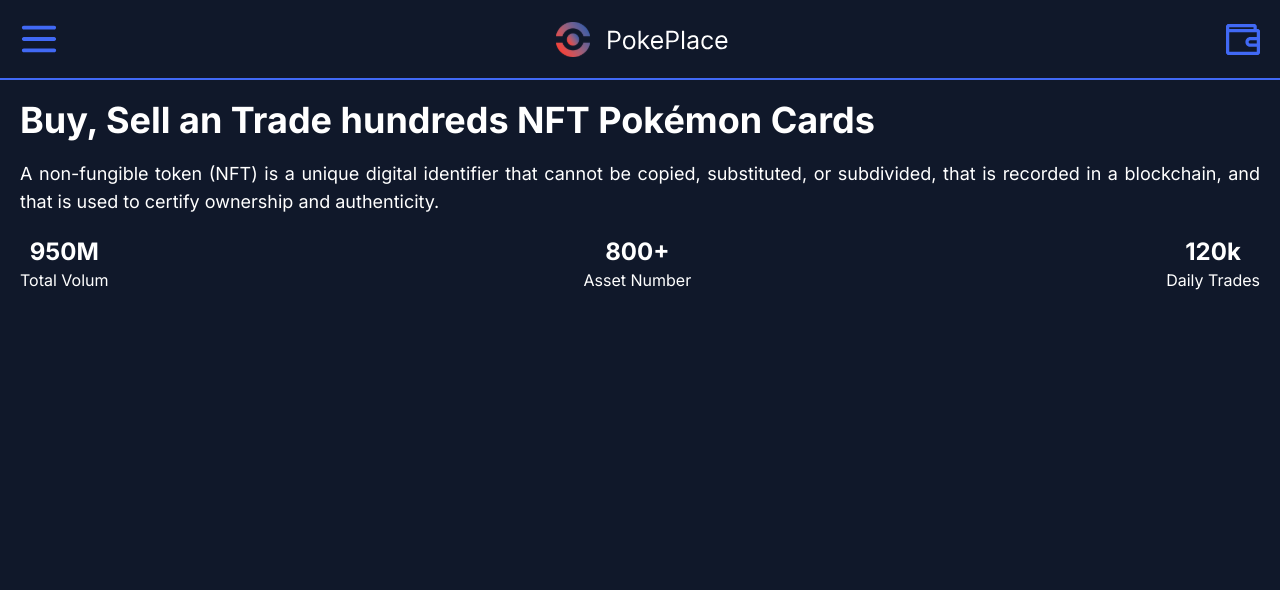
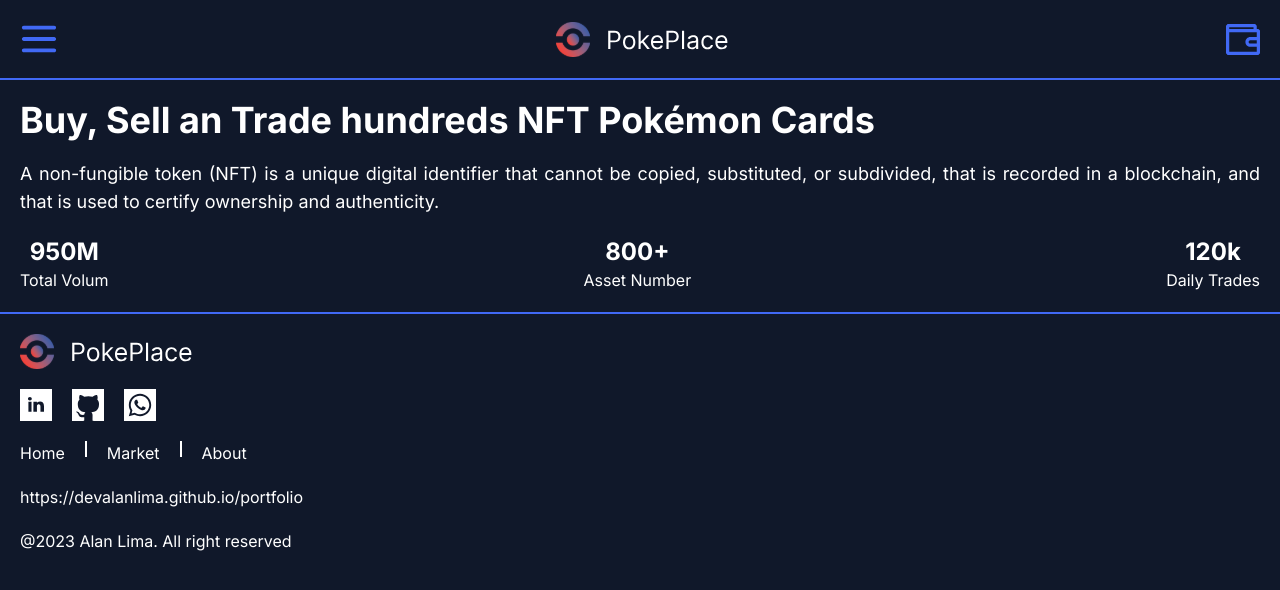
Before and after one commit to devalanlima/PokePlace, a Vue app: page / in a window 1280 px wide. Shown: the top 590 px of the page. Built offline with nearby package versions, Linux system fonts and the light colour scheme.

Commit message:
create / MainFooter.vue component

```diff
--- a/src/App.vue
+++ b/src/App.vue
@@ -1,9 +1,11 @@
 <script setup>
 import { RouterView } from 'vue-router'
 import NavBar from './components/NavBar.vue';
+import MainFooter from './components/MainFooter.vue';
 </script>
 
 <template>
   <NavBar/>
   <RouterView />
+  <MainFooter/>
 </template>
--- /dev/null
+++ b/src/components/MainFooter.vue
@@ -0,0 +1,40 @@
+<template>
+    <ul class="w-full flex flex-col items-start gap-5 p-5 border-t-2 border-MainBlue">
+        <li>
+            <LogoPokePlace />
+        </li>
+        <li>
+            <nav>
+                <SocialLinks class="flex gap-5"/>
+            </nav>
+        </li>
+        <li>
+            <nav>
+                <ul class="flex justify-center gap-5">
+                    <li>
+                        <RouterLink class="w-full text-start block" to="/">Home</RouterLink>
+                    </li>
+                    <div class="h-4 w-[2px] bg-MainWhite"></div>
+                    <li>
+                        <RouterLink class="w-full text-start block" to="/market">Market</RouterLink>
+                    </li>
+                    <div class="h-4 w-[2px] bg-MainWhite"></div>
+                    <li>
+                        <RouterLink class="w-full text-start block" to="/about">About</RouterLink>
+                    </li>
+                </ul>
+            </nav>
+        </li>
+        <li>
+            <a href="#">https://devalanlima.github.io/portfolio</a>
+        </li>
+        <li>
+            <p>@2023 Alan Lima. All right reserved</p>
+        </li>
+    </ul>
+</template>
+
+<script setup>
+import LogoPokePlace from './icons/LogoPokePlace.vue';
+import SocialLinks from './common/SocialLinks.vue'
+</script>
```
